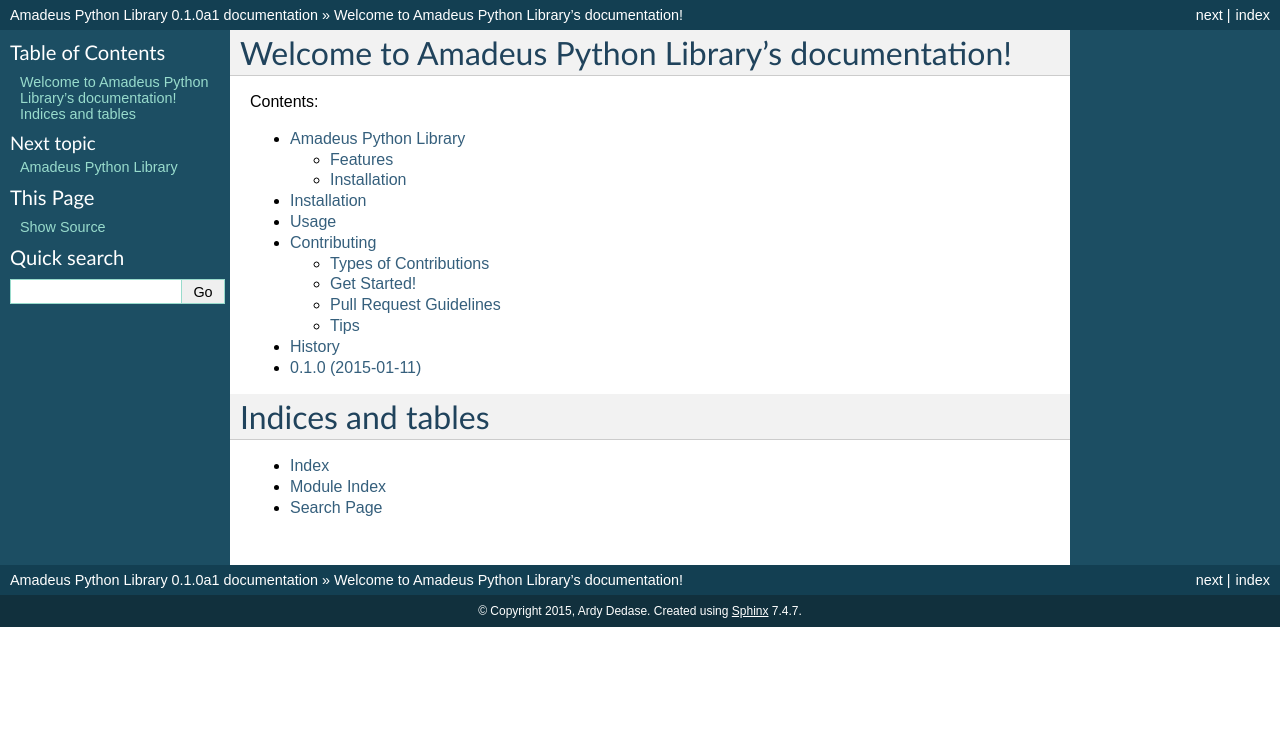
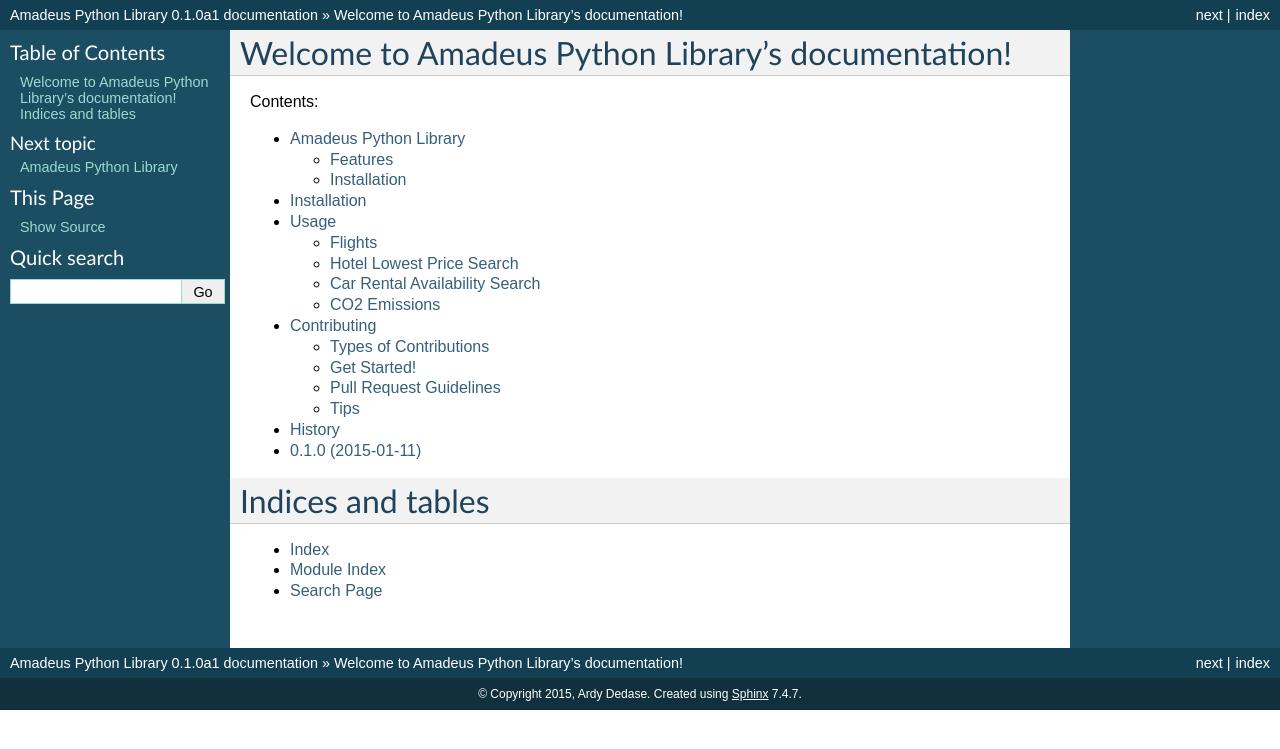
Before and after one commit to ardydedase/amadeus-python, a Sphinx documentation site: the page built from docs/index.rst, in a window 1280 px wide. Shown: the top 749 px of the page. Built offline with Sphinx 7.4.7, drawn with Linux system fonts in a browser that asks for light colours; the version number is read from the project's files by our own code; some of the changed lines change nothing that is shown.

Commit message:
:books: Doc update

```diff
--- a/docs/usage.rst
+++ b/docs/usage.rst
@@ -4,4 +4,116 @@
 
 To use Amadeus Python Library in a project::
 
-    import amadeus-python
+    import amadeus
+
+Flights
+~~~~~~~
+
+https://sandbox.amadeus.com/apis#flights
+
+Flight Inspiration Search API::
+
+        from amadeus import Flights
+
+        flights = Flights('<Your API Key>')
+        resp = flights.inspiration_search(
+            origin='BKK',
+            departure_date="2015-11-25--2015-11-30",
+            max_price=200)
+
+Extensive Flight Search API::
+
+        from amadeus import Flights
+
+        flights = Flights('<Your API Key>')
+        resp = flights.extensive_search(
+            origin='NCE',
+            destination='LAS',
+            departure_date='2015-11-25--2015-11-30',
+            duration='4--10')
+
+Low Fare Search API::
+
+        from amadeus import Flights
+
+        flights = Flights('<Your API Key>')
+        resp = flights.low_fare_search(
+            origin='NCE',
+            destination='LAS',
+            departure_date='2015-11-25',
+            return_date='2015-11-30',
+            duration='4--10')
+
+
+Hotel Lowest Price Search
+~~~~~~~~~~~~~~~~~~~~~~~~~
+
+https://sandbox.amadeus.com/apis#hotels
+
+Search center point and radius::
+
+		from amadeus import Hotels
+
+		hotels = Hotels('<Your API Key>')
+        resp = hotels.search_circle(
+            check_in='2015-11-25',
+            check_out='2015-11-30',
+            latitude=16.44671,
+            longitude=102.833,
+            currency='USD',
+            max_rate=100,
+            radius=300)
+
+Search by latitude/longitude window::
+
+		from amadeus import Hotels
+
+		hotels = Hotels('<Your API Key>')
+        resp = hotels.search_airport(
+            check_in='2015-11-25',
+            check_out='2015-11-30',
+            location='BKK',
+            currency='USD',
+            max_rate=100)
+
+Car Rental Availability Search
+~~~~~~~~~~~~~~~~~~~~~~~~~~~~~~
+
+https://sandbox.amadeus.com/content/cars
+
+Search by airport::
+
+		from amadeus import Cars
+
+		cars = Cars('<Your API Key>')
+        resp = cars.search_airport(
+            pick_up='2015-11-25',
+            drop_off='2015-11-30',
+            location='BKK',
+            currency='USD',
+            lang='EN')
+
+Search center point and radius::
+
+		from amadeus import Cars
+
+		cars = Cars('<Your API Key>')
+        resp = cars.search_circle(
+            pick_up='2015-11-25',
+            drop_off='2015-11-30',
+            latitude=16.44671,
+            longitude=102.833,
+            radius=70,
+            currency='USD',
+            lang='EN')
+
+CO2 Emissions
+~~~~~~~~~~~~~
+
+Get emissions data::
+		from amadeus import CO2Emissions
+
+        co2 = CO2Emissions('<Your API Key>')
+        resp = co2.get_data(
+            origin='PAR',
+            destination='NYC')
```
